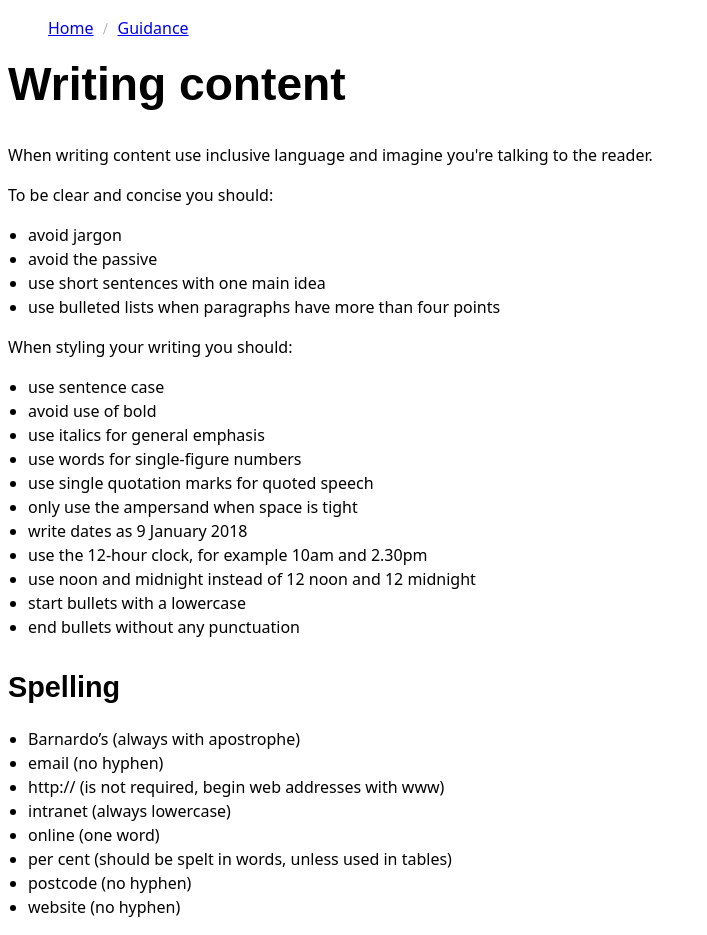
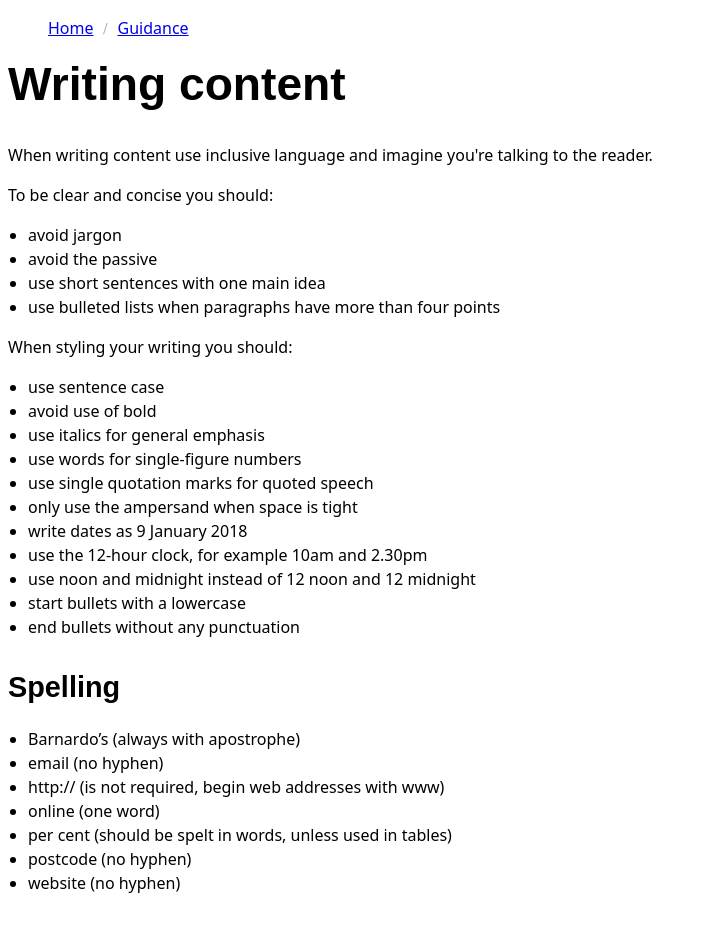
Before and after one commit to barnardos/design-system, a Gatsby app: page /guidance/writing-content in a window 1280 px wide. Shown: the whole page, without its empty margins (0-707 px from the left). After the commit the page ends 911 px from the top, so only its background shows below. Built offline with nearby package versions, Linux system fonts and the light colour scheme.

Commit message:
Fix redundant intranet spelling guidance
Remove intranet item as Barnardo's uses a product name for its intranet

```diff
--- a/src/pages/guidance/writing-content.js
+++ b/src/pages/guidance/writing-content.js
@@ -62,7 +62,6 @@
       <ListItem>{`email (no hyphen)`}</ListItem>
       <ListItem
       >{`http:// (is not required, begin web addresses with www)`}</ListItem>
-      <ListItem>{`intranet (always lowercase)`}</ListItem>
       <ListItem>{`online (one word)`}</ListItem>
       <ListItem
       >{`per cent (should be spelt in words, unless used in tables)`}</ListItem>
```
